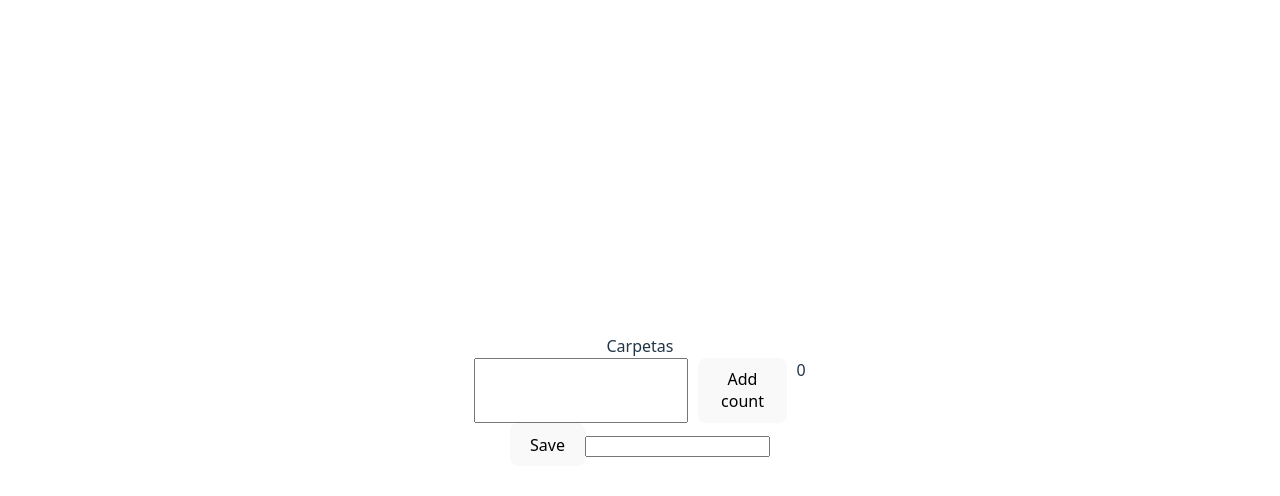
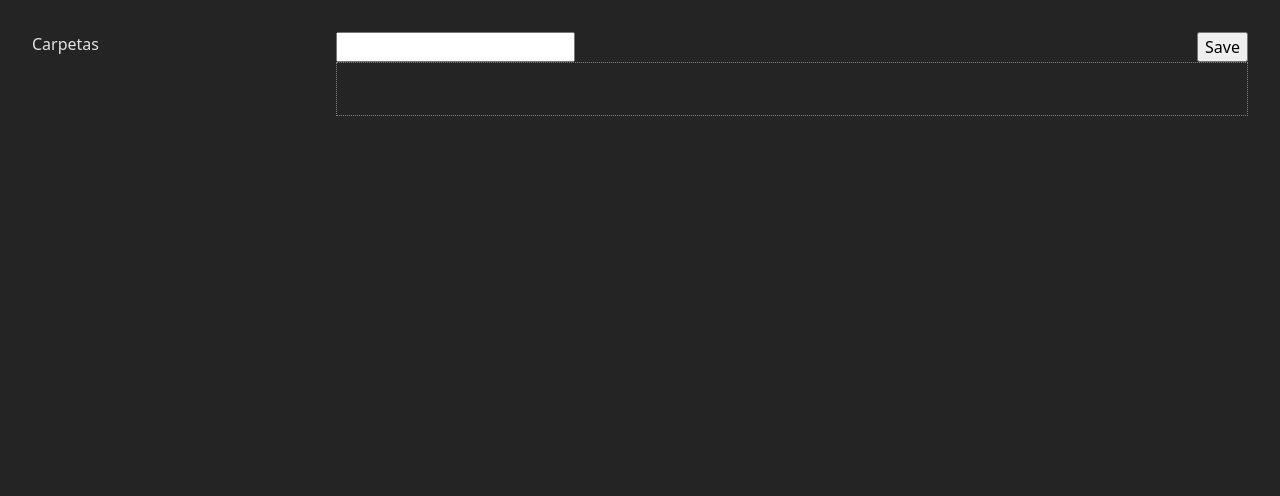
Before and after one commit to rickferrodriguez/notiki, a React (Vite) app: page / in a window 1280 px wide. Shown: the top 496 px of the page. Built offline with nearby package versions, Linux system fonts and the light colour scheme.

Commit message:
using html tags instead of textarea

```diff
--- a/src/App.css
+++ b/src/App.css
@@ -1,41 +1,14 @@
-#root {
-	margin: 0 auto;
+.container {
 	padding: 2rem;
-	text-align: center;
+	display: grid;
+	grid-template-columns: 25% 75%;
 }
 
-.logo {
-	height: 6em;
-	padding: 1.5em;
-	will-change: filter;
-	transition: filter 300ms;
-}
-.logo:hover {
-	filter: drop-shadow(0 0 2em #646cffaa);
-}
-.logo.react:hover {
-	filter: drop-shadow(0 0 2em #61dafbaa);
+.header {
+	display: flex;
+	justify-content: space-between;
 }
 
-@keyframes logo-spin {
-	from {
-		transform: rotate(0deg);
-	}
-	to {
-		transform: rotate(360deg);
-	}
+.note-section {
+	border: 1px gray dotted;
 }
-
-@media (prefers-reduced-motion: no-preference) {
-	a:nth-of-type(2) .logo {
-		animation: logo-spin infinite 20s linear;
-	}
-}
-
-.card {
-	padding: 2em;
-}
-
-.read-the-docs {
-	color: #888;
-}
--- a/src/App.tsx
+++ b/src/App.tsx
@@ -1,32 +1,23 @@
-import { useState } from 'react';
 import './App.css';
-import Button from './assets/components/Button';
+import Button from './components/Button.tsx';
+import Title from './components/Title.tsx';
 
 function App() {
-	const [count, setCount] = useState(0);
-	function addCounter() {
-		setCount(count + 1);
-	}
-
 	return (
 		<>
-			<section style={{ display: 'grid' }}>
+			<section className="container">
 				<aside>Carpetas</aside>
 				<main>
-					<section
-						style={{
-							display: 'flex',
-							gap: '10px',
-							justifyContent: 'center',
-						}}
-					>
-						<input style={{ width: '100%' }} type="text" />
-						<button onClick={() => addCounter()}>Add count</button>
-						<label>{count}</label>
+					<section className="header">
+						<Title />
+						<Button styleName="Save" title="Save" />
 					</section>
-					<section>
-						<Button />
-						<input type="text" />
+					<section className="note-section">
+						<h1
+							contentEditable="true"
+							aria-placeholder="Escribe lo que quieras..."
+						></h1>
+						<p contentEditable="true"></p>
 					</section>
 				</main>
 			</section>
--- a/src/assets/components/Button.tsx
+++ /dev/null
@@ -1,6 +0,0 @@
-function Button() {
-	const title = 'Save';
-
-	return <button>{title}</button>;
-}
-export default Button;
--- /dev/null
+++ b/src/components/Button.tsx
@@ -0,0 +1,7 @@
+interface ButtonProps {
+	title: string;
+	styleName: string;
+}
+export default function Button({ title, styleName }: ButtonProps) {
+	return <button className={styleName}>{title}</button>;
+}
--- /dev/null
+++ b/src/components/Title.tsx
@@ -0,0 +1,3 @@
+export default function Title() {
+	return <input type="text" />;
+}
--- a/src/index.css
+++ b/src/index.css
@@ -1,70 +1,88 @@
 :root {
 	font-family: system-ui, Avenir, Helvetica, Arial, sans-serif;
-	line-height: 1.5;
-	font-weight: 400;
-	width: 100%;
-	height: 100%;
-
 	color-scheme: light dark;
 	color: rgba(255, 255, 255, 0.87);
 	background-color: #242424;
 
 	font-synthesis: none;
 	text-rendering: optimizeLegibility;
-	-webkit-font-smoothing: antialiased;
 	-moz-osx-font-smoothing: grayscale;
 }
 
-a {
-	font-weight: 500;
-	color: #646cff;
-	text-decoration: inherit;
+/* 1. Use a more-intuitive box-sizing model */
+*,
+*::before,
+*::after {
+	box-sizing: border-box;
 }
-a:hover {
-	color: #535bf2;
+
+/* 2. Remove default margin */
+* {
+	margin: 0;
+}
+
+/* 3. Enable keyword animations */
+@media (prefers-reduced-motion: no-preference) {
+	html {
+		interpolate-size: allow-keywords;
+	}
 }
 
 body {
-	margin: 0;
-	display: flex;
-	place-items: center;
-	min-width: 320px;
-	min-height: 100vh;
+	/* 4. Add accessible line-height */
+	line-height: 1.5;
+	/* 5. Improve text rendering */
+	-webkit-font-smoothing: antialiased;
+	height: 100dvh;
 }
 
-h1 {
-	font-size: 3.2em;
-	line-height: 1.1;
+/* 6. Improve media defaults */
+img,
+picture,
+video,
+canvas,
+svg {
+	display: block;
+	max-width: 100%;
 }
 
-button {
-	border-radius: 8px;
-	border: 1px solid transparent;
-	padding: 0.6em 1.2em;
-	font-size: 1em;
-	font-weight: 500;
-	font-family: inherit;
-	background-color: #1a1a1a;
-	cursor: pointer;
-	transition: border-color 0.25s;
-}
-button:hover {
-	border-color: #646cff;
-}
-button:focus,
-button:focus-visible {
-	outline: 4px auto -webkit-focus-ring-color;
+/* 7. Inherit fonts for form controls */
+input,
+button,
+textarea,
+select {
+	font: inherit;
 }
 
-@media (prefers-color-scheme: light) {
-	:root {
-		color: #213547;
-		background-color: #ffffff;
-	}
-	a:hover {
-		color: #747bff;
-	}
-	button {
-		background-color: #f9f9f9;
-	}
+/* 8. Avoid text overflows */
+p,
+h1,
+h2,
+h3,
+h4,
+h5,
+h6 {
+	overflow-wrap: break-word;
+	color-scheme: light dark;
 }
+
+/* 9. Improve line wrapping */
+p {
+	text-wrap: pretty;
+}
+h1,
+h2,
+h3,
+h4,
+h5,
+h6 {
+	text-wrap: balance;
+}
+
+/*
+  10. Create a root stacking context
+*/
+#root,
+#__next {
+	isolation: isolate;
+}
```
Also changed, not shown: src/components/Button.css (added).
